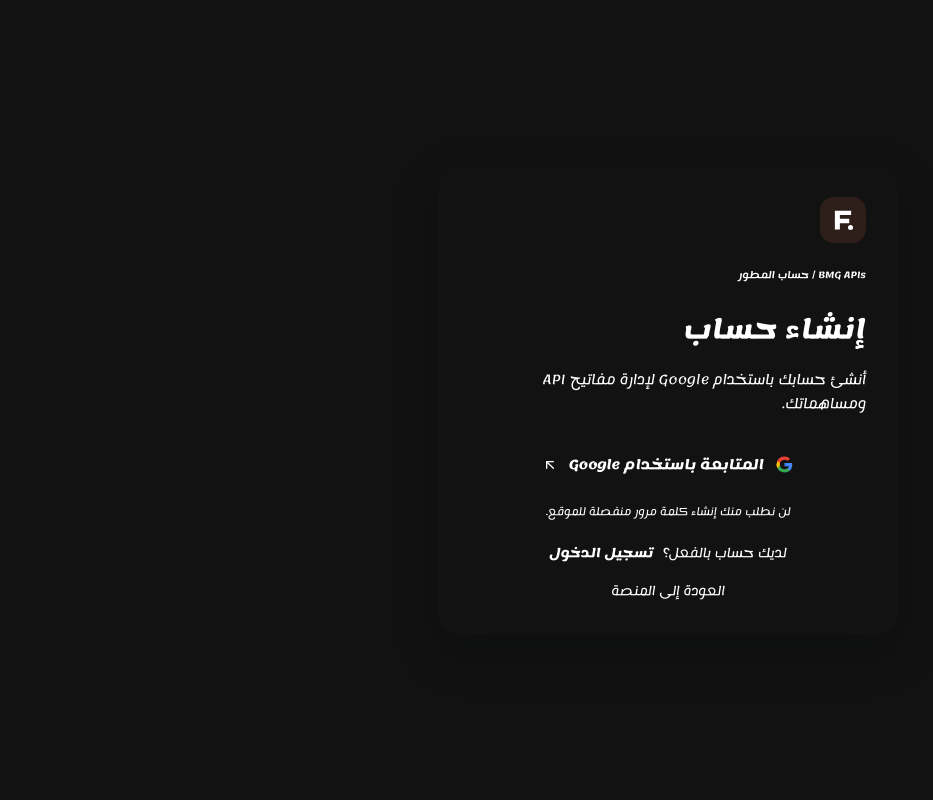
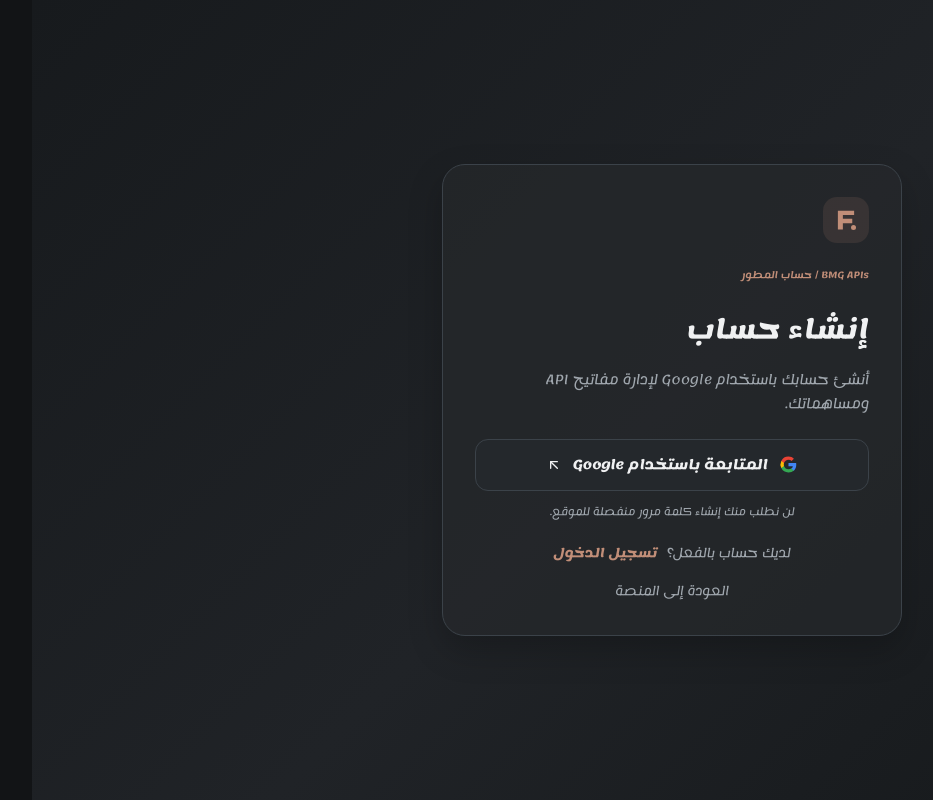
Before and after one commit to T7-T7/Bmg-Apis, a Next.js app: page /signup in a window 1280 px wide. Shown: the whole page, without its empty margins (189-1122 px from the left). Built offline with nearby package versions, Linux system fonts and the light colour scheme.

Commit message:
Refine graphite glass surfaces and remove colored glow

```diff
--- a/app/globals.css
+++ b/app/globals.css
@@ -972,3 +972,116 @@ html[data-locale="en"] code, html[data-locale="en"] pre, html[data-locale="en"]
 @media(max-width:720px) { .public-docs-nav-actions { margin-inline-start: auto; } .public-docs-nav-cta { display: none; } }
 
 .brand-copy strong, .public-docs-brand, .public-docs-intro h1 em, .public-docs-nav-cta { font-family: "Mathematical Bold Serif", "Bodoni Moda", Georgia, serif; font-weight: 700; }
+
+
+/* Graphite glass refinement — reduced glow, textured surfaces */
+:root {
+  --bg: #121416;
+  --bg-soft: #1A1D20;
+  --surface: #24282C;
+  --surface-raised: #2D3237;
+  --surface-hover: #373D43;
+  --line: #3B4249;
+  --line-strong: #59616A;
+  --text: #F0F1F2;
+  --text-soft: #D4D7DA;
+  --muted: #A0A7AE;
+  --muted-2: #7D858D;
+  --accent: #C18E78;
+  --accent-strong: #D2A18C;
+  --accent-wash: rgba(193,142,120,.13);
+  --kimi: #AEB9A6;
+  --kimi-wash: rgba(174,185,166,.12);
+  --success: #83B69A;
+  --warning-strong: #C5A16B;
+  --danger-strong: #C77C83;
+  --info: #88A9C8;
+  --pink: #B994AA;
+  --orange: #C39473;
+  --yellow: #C4B47B;
+  --mint: #83B69A;
+  --warning: #C5A16B;
+  --danger: #C77C83;
+  --panel: rgba(38, 40, 43, .70);
+  --accent-soft: var(--accent-wash);
+  --shadow-card: 0 14px 34px rgba(0,0,0,.22);
+}
+html:not([data-theme="light"]) {
+  color-scheme: dark;
+  background: #121416;
+}
+html:not([data-theme="light"]) body {
+  background-color: #121416;
+  background-image:
+    linear-gradient(135deg, #171A1D 0%, #1D2023 42%, #141719 100%),
+    repeating-linear-gradient(0deg, rgba(210,216,222,.025) 0 1px, transparent 1px 5px);
+  background-attachment: fixed;
+}
+html[data-theme="light"] {
+  --panel: rgba(49, 53, 56, .70);
+}
+.glass-panel {
+  background: rgba(38, 40, 43, .70);
+  border-color: rgba(220,225,230,.12);
+  box-shadow: inset 0 1px 0 rgba(255,255,255,.045), 0 14px 34px rgba(0,0,0,.20);
+  backdrop-filter: blur(14px);
+  -webkit-backdrop-filter: blur(14px);
+}
+html[data-theme="light"] .glass-panel {
+  background: rgba(255,255,255,.78);
+  border-color: rgba(55,62,68,.14);
+  box-shadow: inset 0 1px 0 rgba(255,255,255,.72), 0 12px 30px rgba(20,25,30,.08);
+}
+.landing-page {
+  background-color: transparent;
+  background-image:
+    linear-gradient(115deg, rgba(255,255,255,.018), transparent 32%, rgba(255,255,255,.012) 68%, transparent),
+    repeating-linear-gradient(135deg, transparent 0 88px, rgba(190,198,205,.022) 89px, transparent 90px 176px);
+}
+.landing-ambient .ambient-orb,
+.landing-ambient .visual-glow,
+.visual-glow,
+.cta-orb { display: none !important; }
+.landing-ambient .ambient-grid {
+  opacity: .24;
+  background-image:
+    linear-gradient(rgba(175,184,192,.075) 1px, transparent 1px),
+    linear-gradient(90deg, rgba(175,184,192,.075) 1px, transparent 1px);
+  background-size: 72px 72px;
+}
+.landing-nav.glass-panel,
+.mobile-nav-panel.glass-panel,
+.code-window.glass-panel,
+.feature-card.glass-panel,
+.faq-item.glass-panel,
+.final-cta.glass-panel {
+  background-color: rgba(38,40,43,.70);
+}
+.hero-copy h1 span { text-shadow: none; }
+.hero-button-primary {
+  background: var(--accent);
+  border-color: var(--accent);
+  color: #17191B;
+  box-shadow: 0 5px 14px rgba(0,0,0,.18);
+}
+.hero-button-primary:hover { box-shadow: 0 8px 18px rgba(0,0,0,.22); }
+.nav-cta {
+  background: var(--accent);
+  color: #17191B;
+  box-shadow: 0 4px 12px rgba(0,0,0,.16);
+}
+.nav-cta:hover { box-shadow: 0 7px 16px rgba(0,0,0,.2); }
+.proof-status i, .footer-built span, .visual-float-top i,
+.section-kicker > span { box-shadow: none !important; }
+.visual-orbit { border-color: rgba(190,198,205,.13); }
+.visual-orbit-b { border-color: rgba(190,198,205,.10); }
+.feature-card:nth-child(1), .feature-card:nth-child(2),
+.feature-card:nth-child(3), .feature-card:nth-child(4),
+.feature-card:nth-child(5), .feature-card:nth-child(6) {
+  background-image: none;
+}
+.feature-card-orb { opacity: .16; }
+.cta-orb { filter: none; }
+html:not([data-theme="light"]) .auth-page {
+  background: linear-gradient(135deg,#171A1D 0%,#202327 50%,#141719 100%);
+}
```
